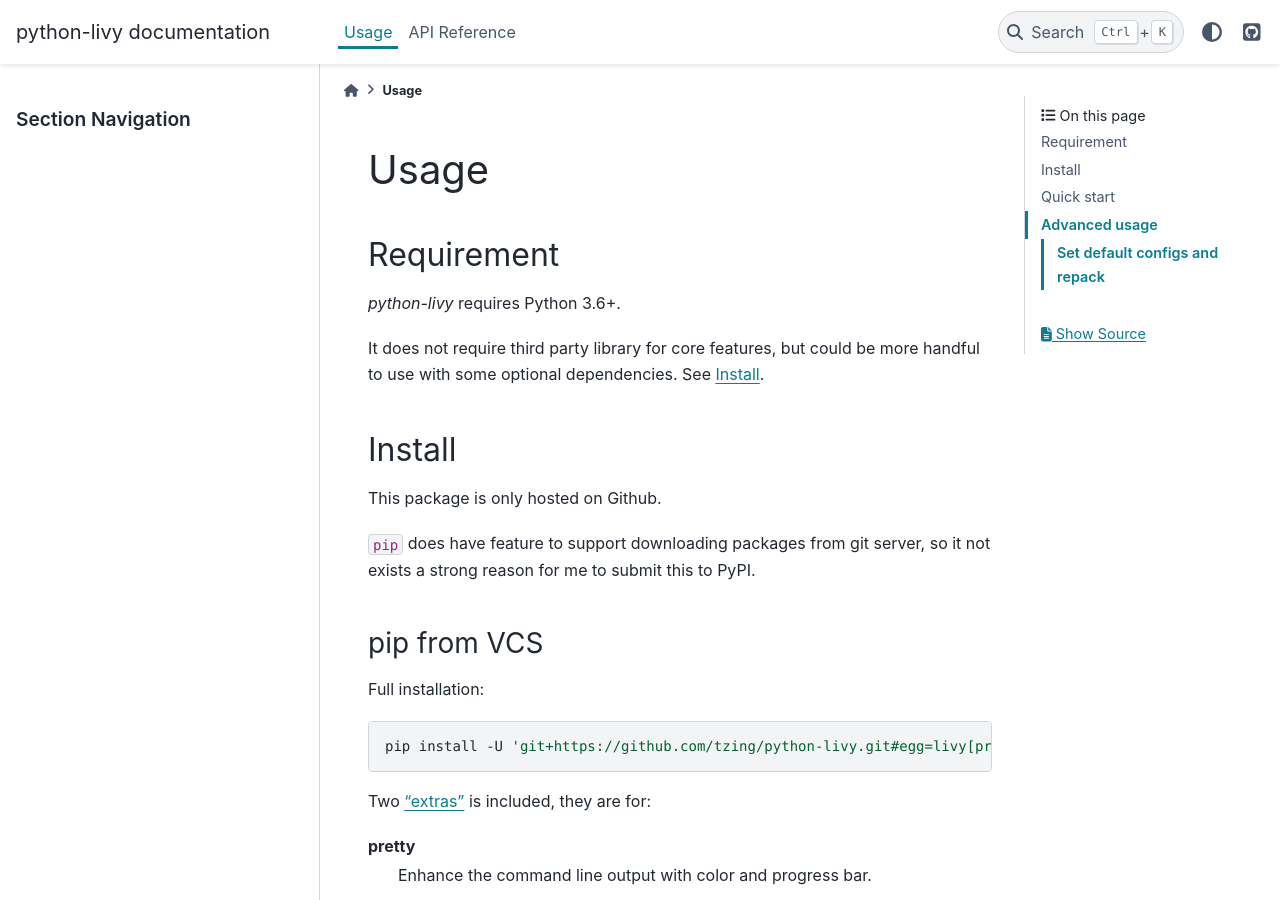
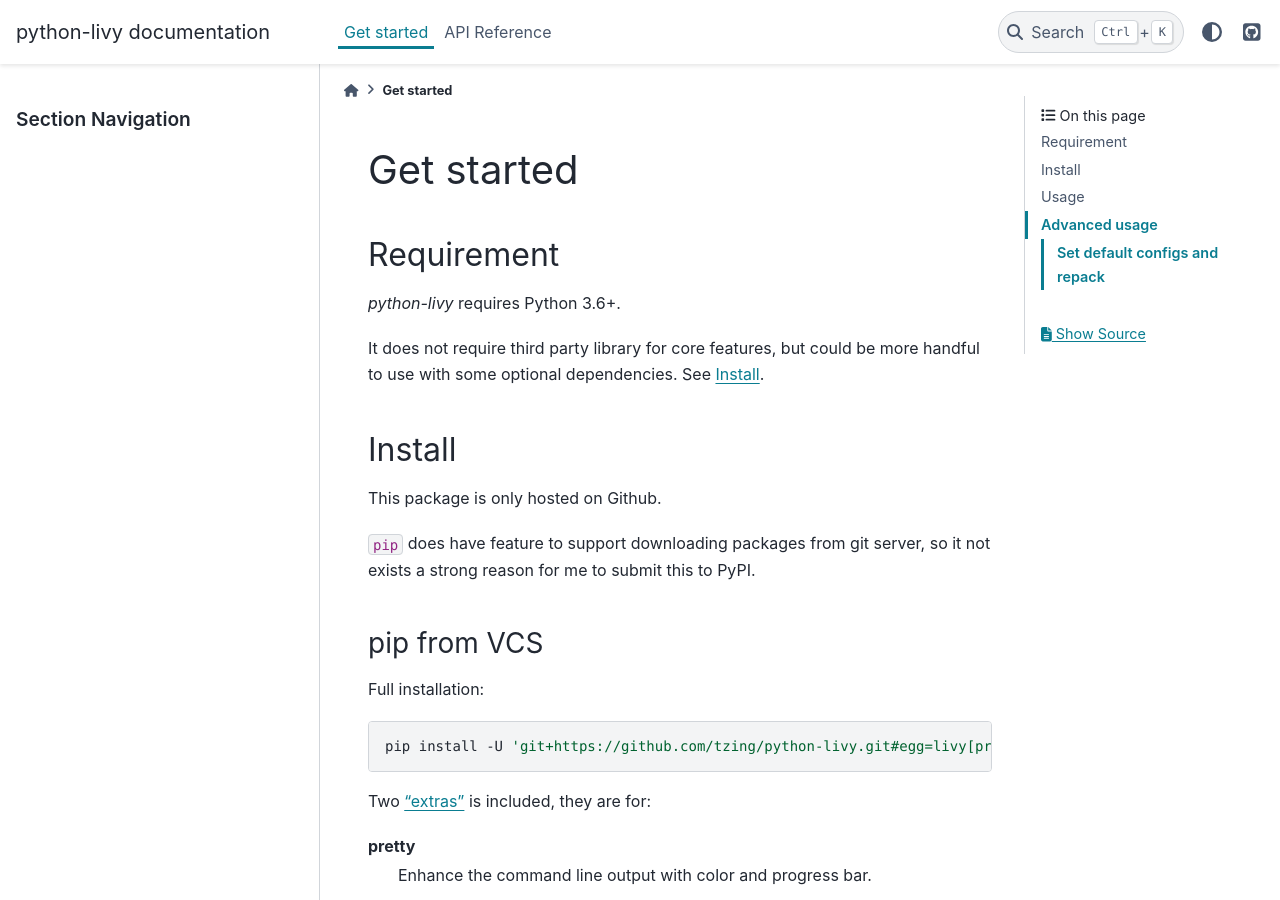
Before and after one commit to tzing/python-livy, a Sphinx documentation site: the page built from docs/usage.rst, in a window 1280 px wide and 900 px high. Built offline with Sphinx 7.4.7 and the PyData theme 0.15.4, drawn with Linux system fonts in a browser that asks for light colours.

Commit message:
rename title

```diff
--- a/docs/usage.rst
+++ b/docs/usage.rst
@@ -1,5 +1,5 @@
-Usage
-=====
+Get started
+===========
 
 Requirement
 ~~~~~~~~~~~
@@ -61,8 +61,8 @@ The dependencies in this project is managed by `poetry <https://python-poetry.or
    poetry install
 
 
-Quick start
-~~~~~~~~~~~
+Usage
+~~~~~
 
 Command line tool
 -----------------
```
